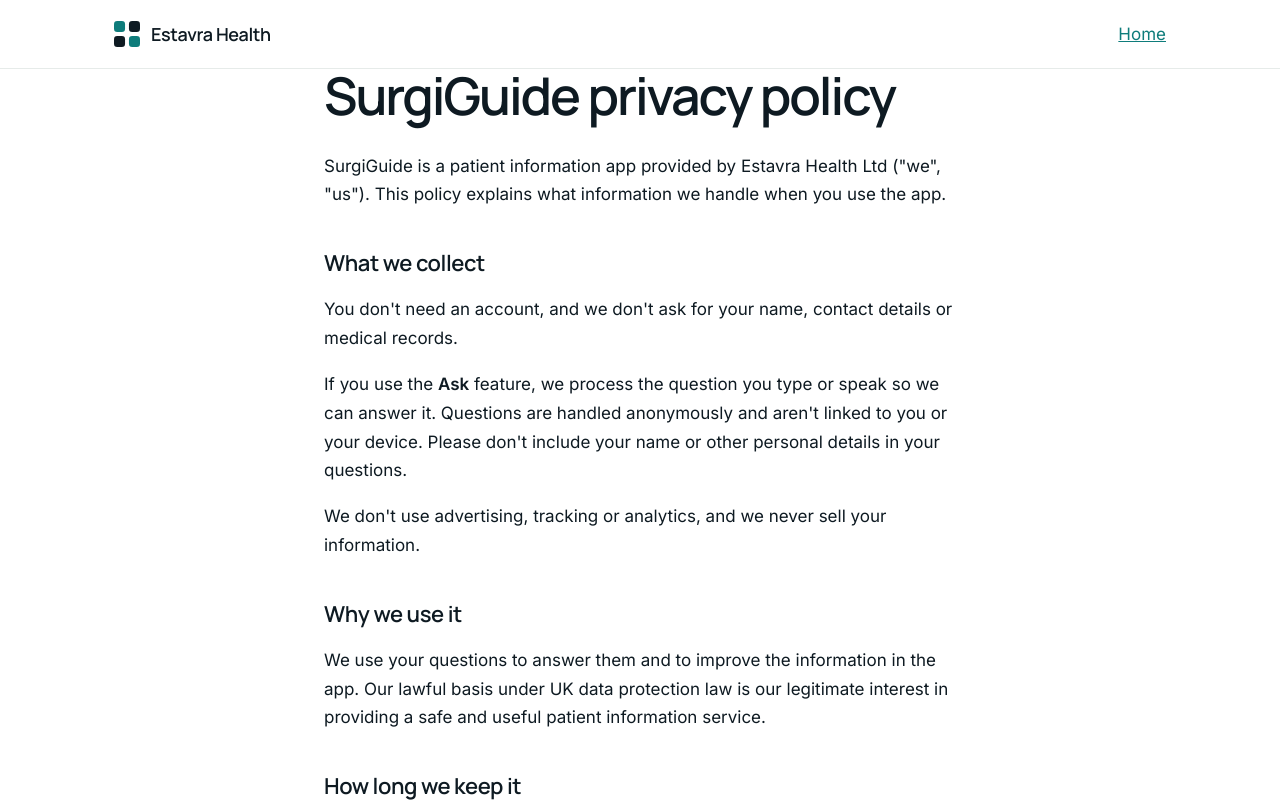
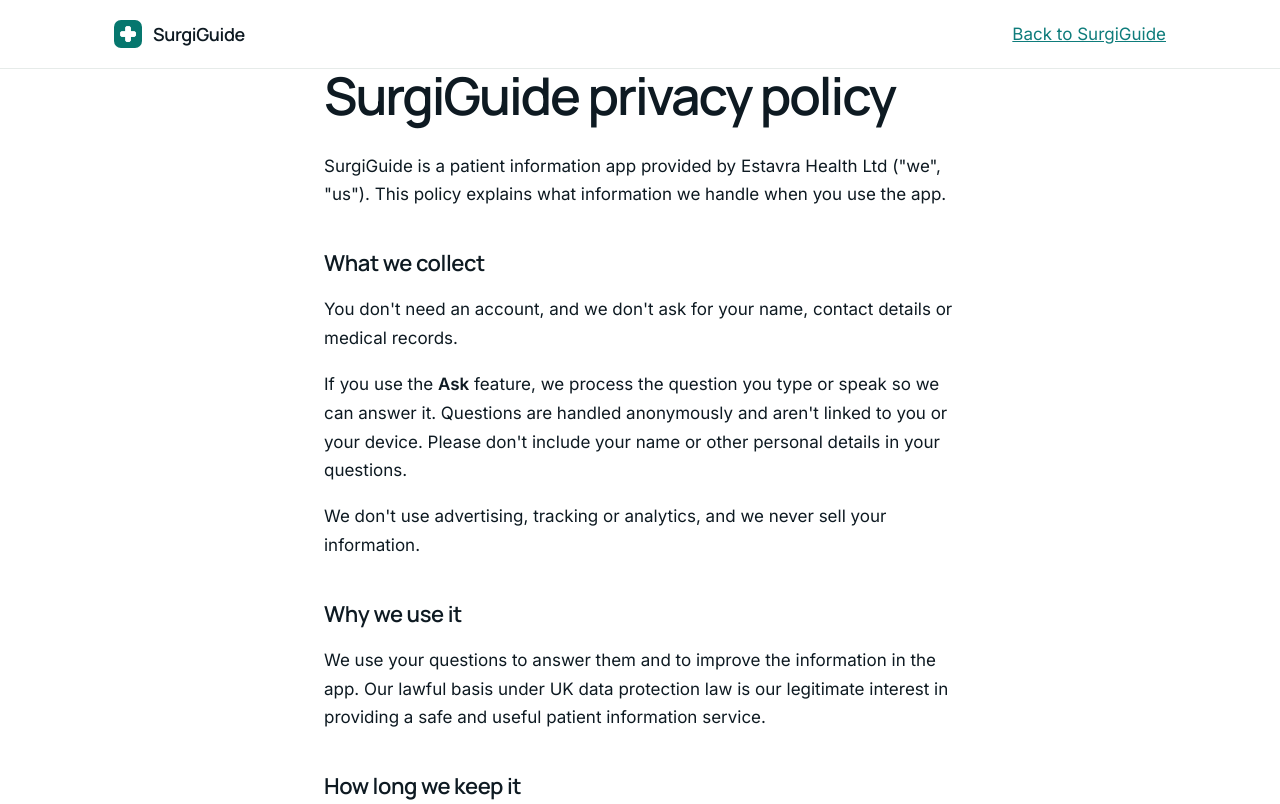
Before and after one commit to beshoy3ft-beep/estavrahealth-site, a plain HTML site: page surgiguide/privacy.html in a window 1280 px wide. Shown: the top 804 px of the page. Drawn offline with Linux system fonts and the light colour scheme.

Commit message:
SurgiGuide privacy page: SurgiGuide header, back link stays in SurgiGuide
Co-Authored-By: Claude Opus 5.5 <noreply@anthropic.com>
Claude-Session: https://claude.ai/code/session_018FU9JAxMLUhkQff3TQFfRD

```diff
--- a/surgiguide/privacy.html
+++ b/surgiguide/privacy.html
@@ -4,6 +4,8 @@
 <meta charset="utf-8">
 <meta name="viewport" content="width=device-width, initial-scale=1">
 <title>SurgiGuide privacy policy</title>
+<link rel="icon" href="icon.png">
+<link rel="apple-touch-icon" href="icon.png">
 <link rel="preconnect" href="https://fonts.googleapis.com">
 <link rel="preconnect" href="https://fonts.gstatic.com" crossorigin>
 <link href="https://fonts.googleapis.com/css2?family=Inter:wght@400;500;600&family=Manrope:wght@400;600&display=swap" rel="stylesheet">
@@ -28,8 +30,8 @@ footer .wrap{padding-block:26px;max-width:1180px;line-height:1.7}
 </head>
 <body>
 <header class="hd"><div class="wrap">
-<a class="brand" href="../index.html"><svg width="26" height="26" viewBox="0 0 40 40" aria-hidden="true"><rect width="17" height="17" rx="5" fill="var(--teal)"/><rect x="23" width="17" height="17" rx="5" fill="var(--ink)"/><rect y="23" width="17" height="17" rx="5" fill="var(--ink)"/><rect x="23" y="23" width="17" height="17" rx="5" fill="var(--teal)"/></svg>Estavra Health</a>
-<a href="../index.html">Home</a>
+<a class="brand" href="./"><img src="icon.png" width="28" height="28" alt="" style="border-radius:7px">SurgiGuide</a>
+<a href="./">Back to SurgiGuide</a>
 </div></header>
 
 <main class="wrap">
@@ -65,6 +67,6 @@ footer .wrap{padding-block:26px;max-width:1180px;line-height:1.7}
 <p class="upd" style="margin-top:48px">Last updated: 25 November 2026</p>
 </main>
 
-<footer><div class="wrap">Estavra Health Ltd · Registered in England and Wales, company number 17583911<br>Registered office: 128 City Road, London EC1V 2NX</div></footer>
+<footer><div class="wrap">SurgiGuide is provided by Estavra Health Ltd · Registered in England and Wales, company number 17583911<br>Registered office: 128 City Road, London EC1V 2NX</div></footer>
 </body>
 </html>
```
